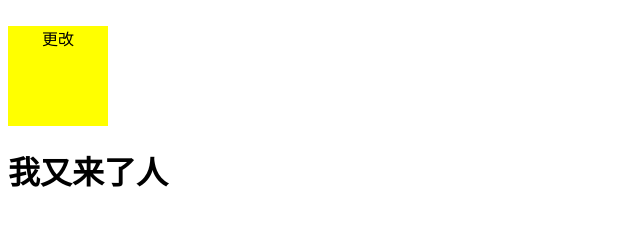
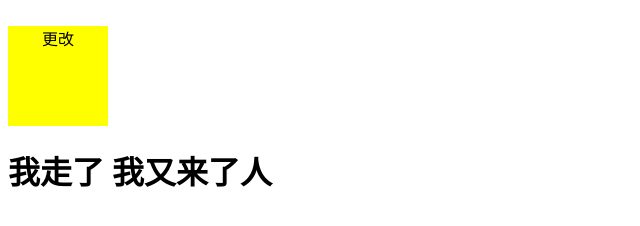
Before and after one commit to Ruanyang2015/MyProject, a plain HTML site: page index.html in a window 1280 px wide. Shown: the whole page, without its empty margins (0-640 px from the left). Drawn offline with Linux system fonts and the light colour scheme.

Commit message:
新增一行

```diff
--- a/index.html
+++ b/index.html
@@ -12,6 +12,7 @@
 	更改
 </div>
 <h1>
+	我走了
 	我又来了人
 </h1>
 </body>
```
